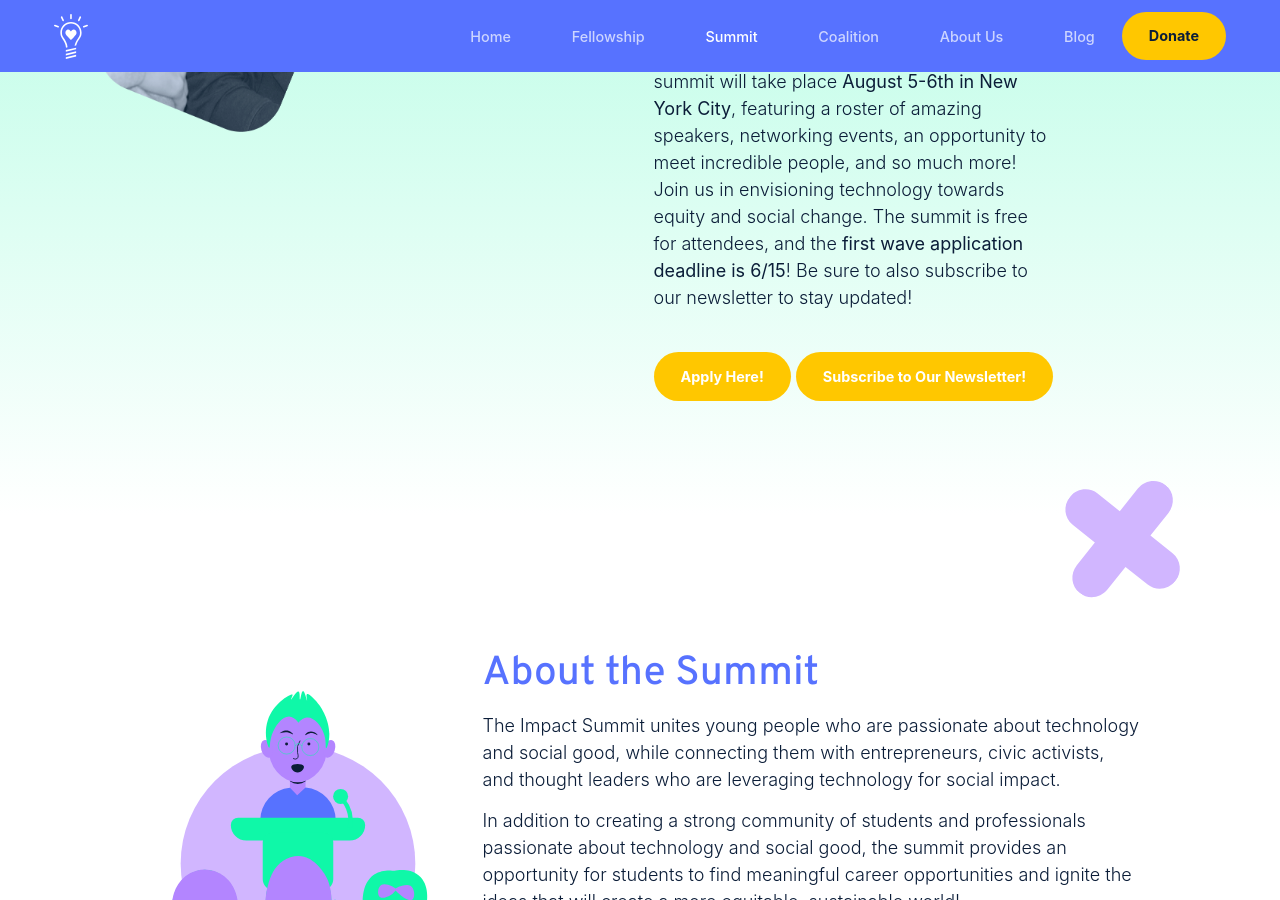
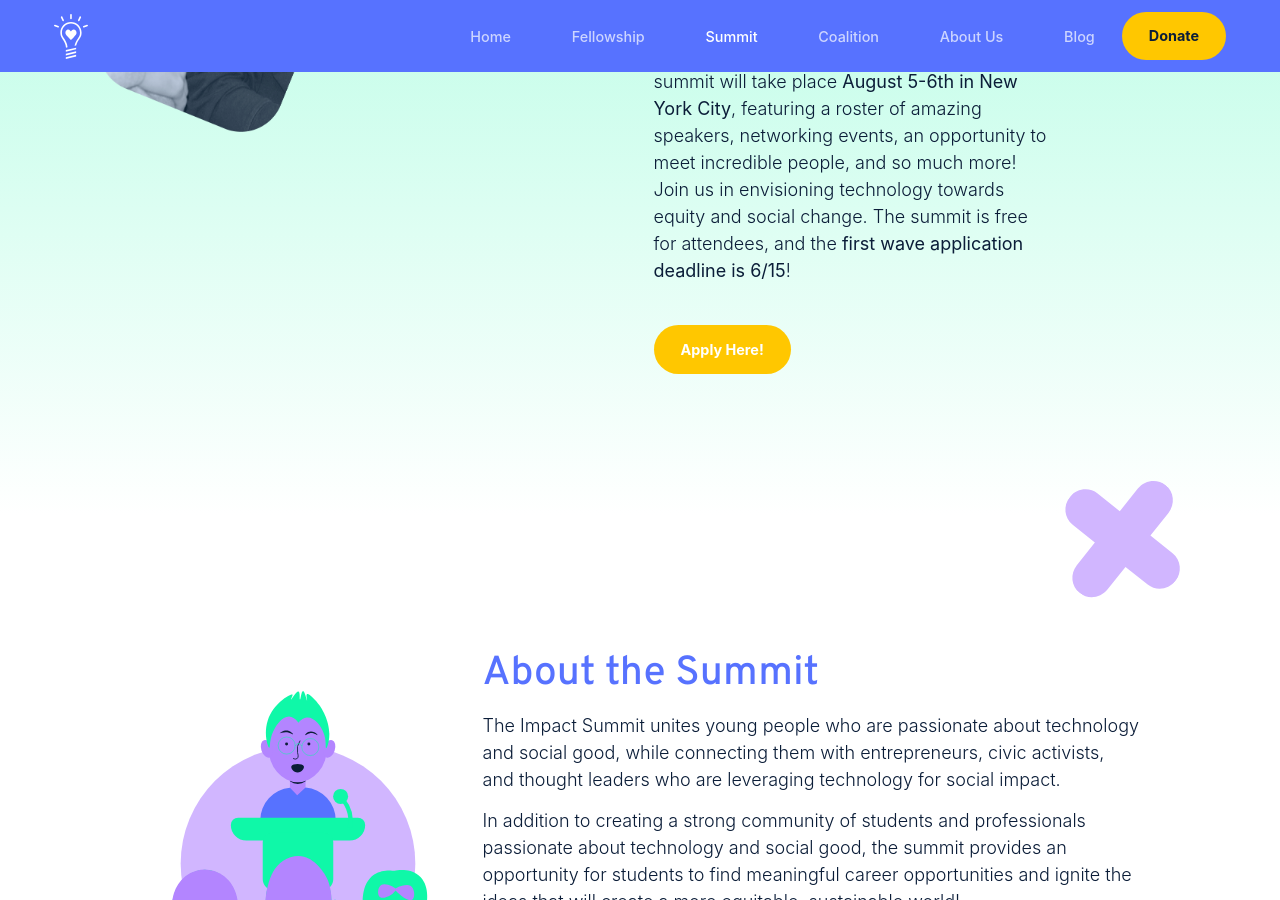
Before and after one commit to impact-labs/impact-labs.github.io, a Jekyll site: the page built from pages/summit.html, in a window 1280 px wide and 900 px high, scrolled down 538 px. Built offline with Jekyll 4.4.1, drawn with Linux system fonts in a browser that asks for light colours; a script that is not in the unit is left out.

Commit message:
Deleted the newsletter sentence and button.

```diff
--- a/pages/summit.html
+++ b/pages/summit.html
@@ -19,13 +19,8 @@ image: /assets/images/seo/summit.jpg
 					The <b>Impact Summit 2023</b> is on its way!
 					The summit will take place <b>August 5-6th in New York City</b>, featuring a roster of amazing speakers, networking events, an opportunity to meet incredible people, and so much more!
 					Join us in envisioning technology towards equity and social change. The summit is free for attendees, and the <b>first wave application deadline is 6/15</b>!
-					Be sure to also subscribe to our newsletter to stay updated!
 				</p>
 				<a class="btn btn-warning mt-3" href="https://airtable.com/shrBjGBryVzzV5GUv?utm_source=substack&utm_medium=email" target="_blank">Apply Here!</a>
-				<!-- <p>
-				</b>Subscribe to our newsletter to keep updated!
-				</p> -->
-				<a class="btn btn-warning mt-3" href="https://impactlabs.substack.com/" target="_blank">Subscribe to Our Newsletter!</a>
 			</div>
 		</div>
 		<div class="col-1 col-md-2"></div>
```
